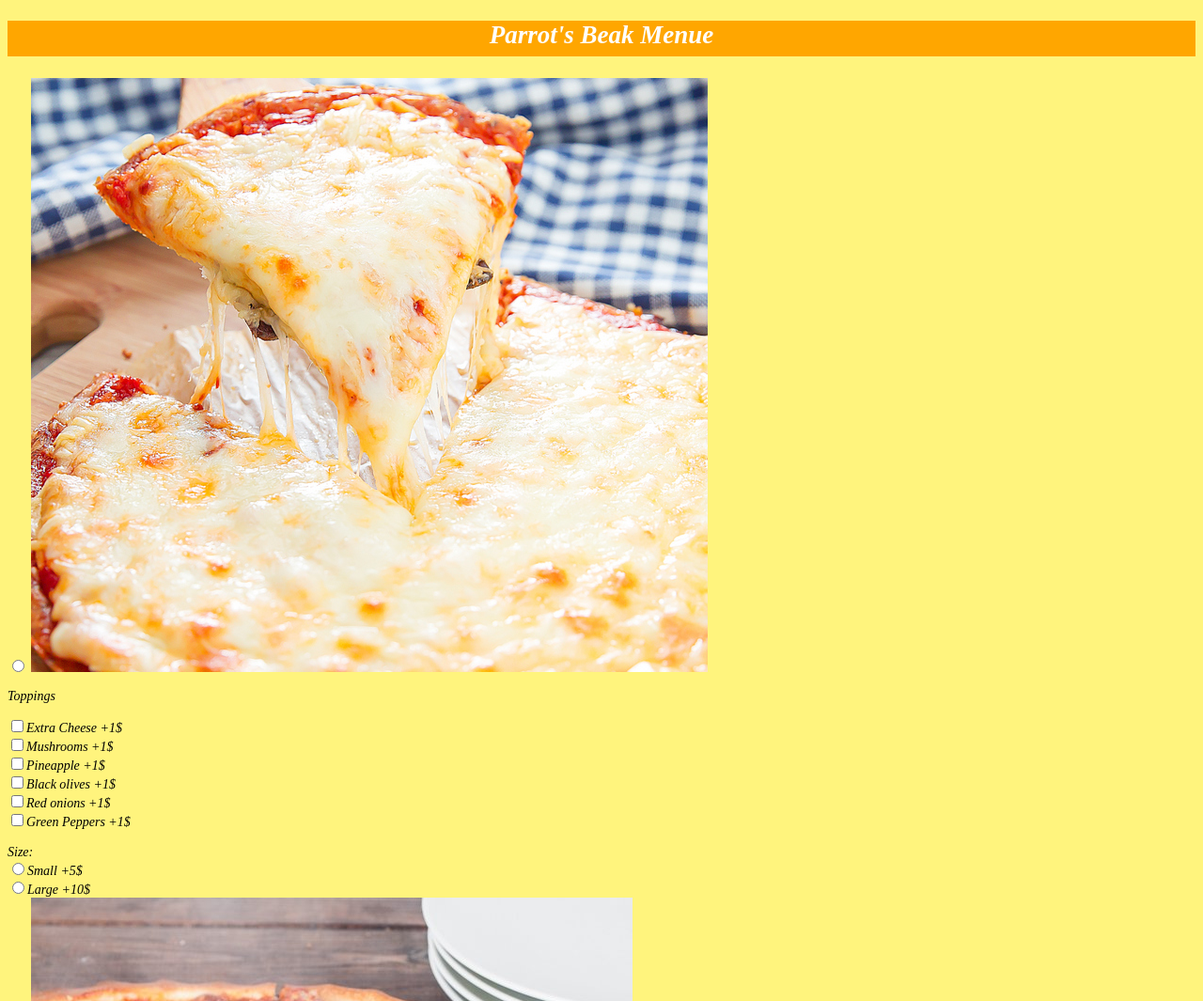
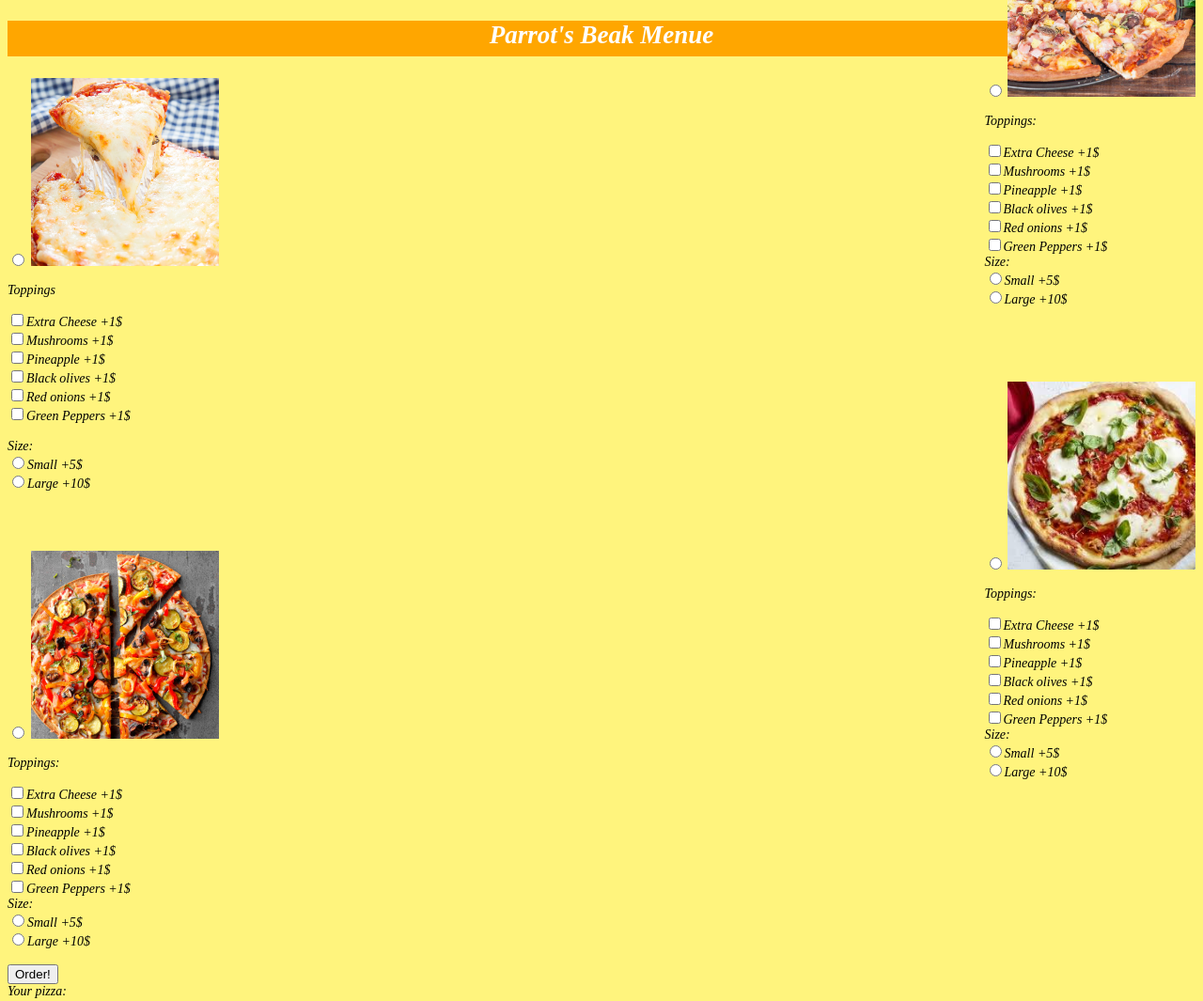
Before and after one commit to mashachicken/pizza-parlor, a plain HTML site: page index.html in a window 1280 px wide. Shown: the top 1065 px of the page at 94% size. Drawn offline with nearby package versions, Linux system fonts and the light colour scheme.

Commit message:
add css for images

```diff
--- a/css/styles.css
+++ b/css/styles.css
@@ -12,3 +12,21 @@ h2 {
   font-size: 27px;
   color:white;
 }
+
+#cheesePic {
+  height: 200px;
+  width: 200px;
+}
+.hawaiianBlock {
+  float: right;
+  margin-top: -49%;
+}
+
+.margheritaBlock {
+  float: right;
+  margin-top: -49%;
+}
+
+.veggieBlock {
+  margin-top: 5%;
+}
```
